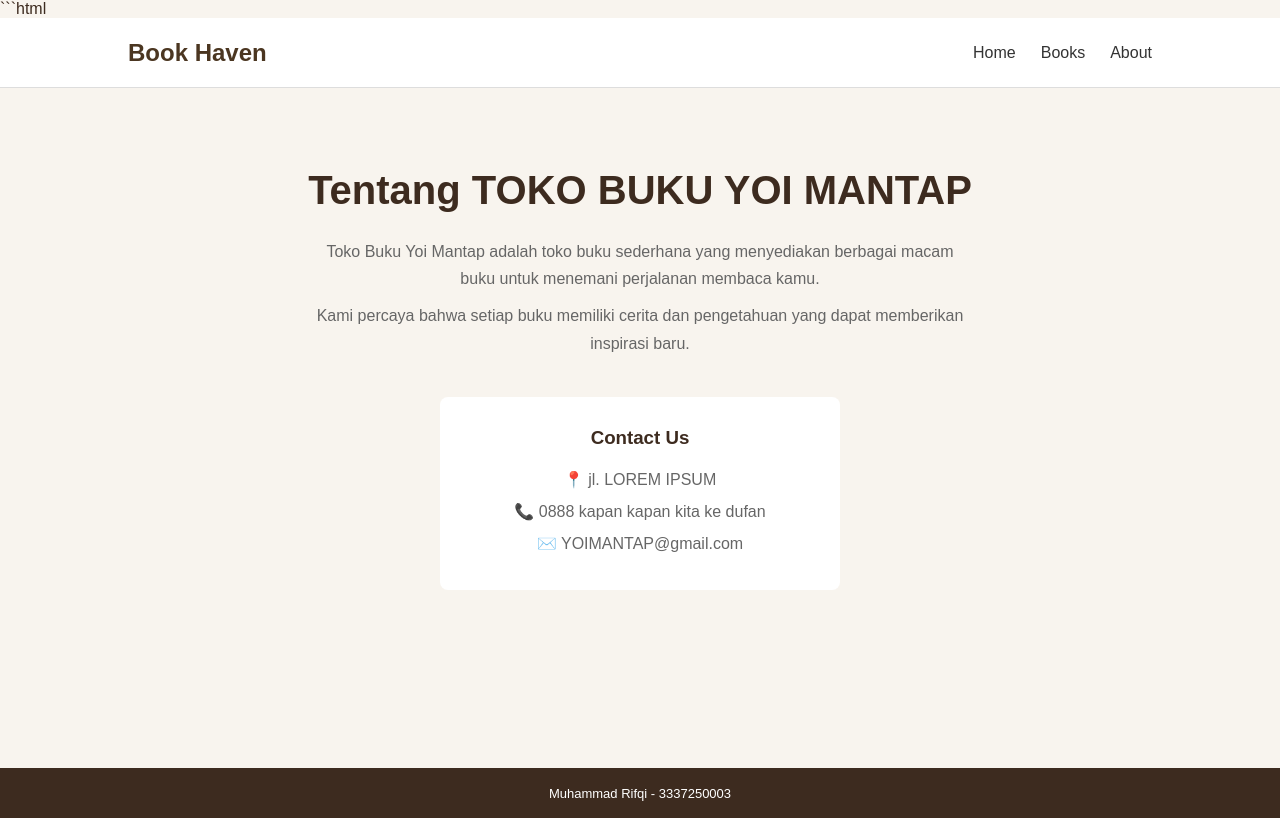
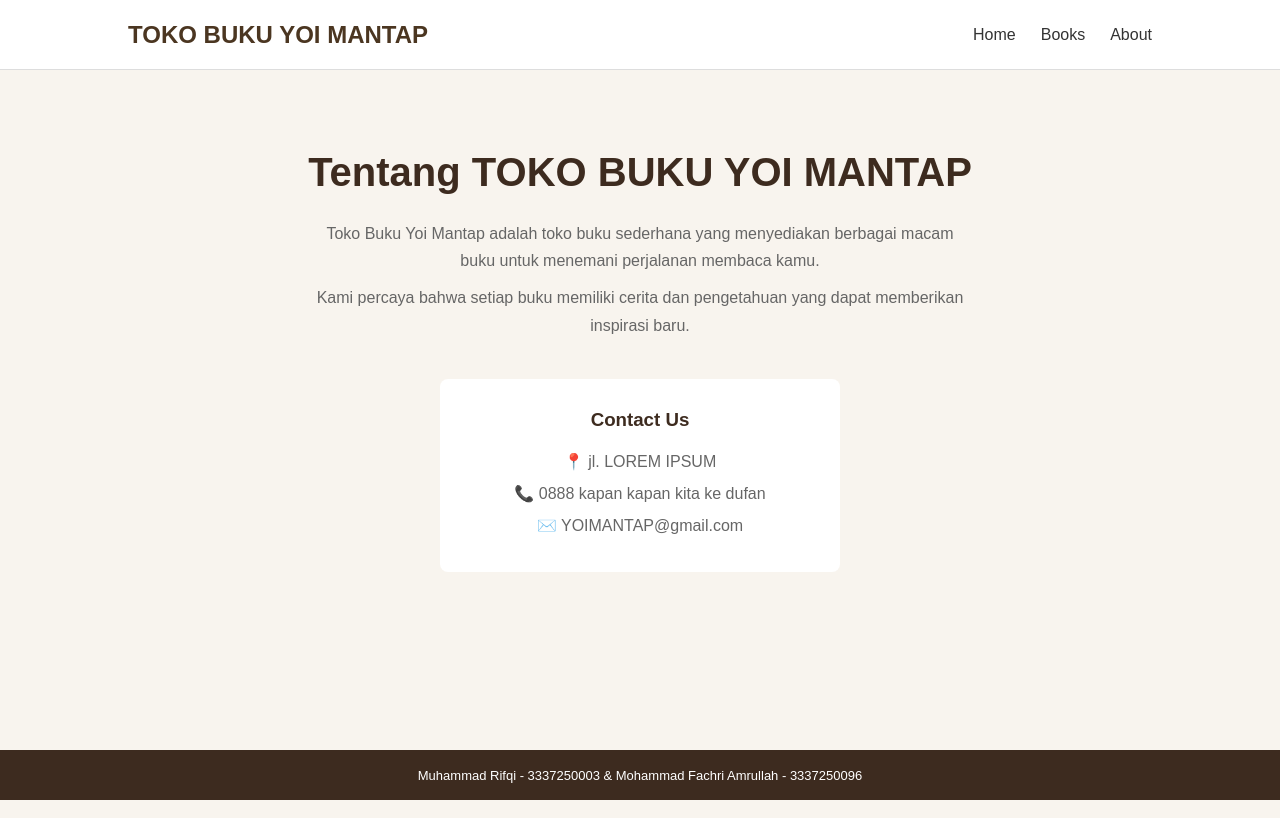
Before and after one commit to Riamrul/TUGAS1-PEMWEB, a plain HTML site: page about.html in a window 1280 px wide. Drawn offline with Linux system fonts and the light colour scheme.

Commit message:
edit about.html

````diff
--- a/about.html
+++ b/about.html
@@ -1,17 +1,16 @@
-    ```html
     <!DOCTYPE html>
     <html lang="id">
     <head>
         <meta charset="UTF-8">
         <meta name="viewport" content="width=device-width, initial-scale=1.0">
-        <title>TOKO BUKU YOI MANTAP - About</title>
+        <title>TOKO BUKU YOI MANTAP</title>
         <link rel="stylesheet" href="style.css">
     </head>
 
     <body>
 
         <nav>
-            <h2>Book Haven</h2>
+            <h2>TOKO BUKU YOI MANTAP</h2>
 
             <div class="menu">
                 <a href="index.html">Home</a>
@@ -46,7 +45,7 @@
         </main>
 
         <footer>
-            <p>Muhammad Rifqi - 3337250003</p>
+            <p>Muhammad Rifqi - 3337250003 & Mohammad Fachri Amrullah - 3337250096</p>
         </footer>
 
     </body>
````
